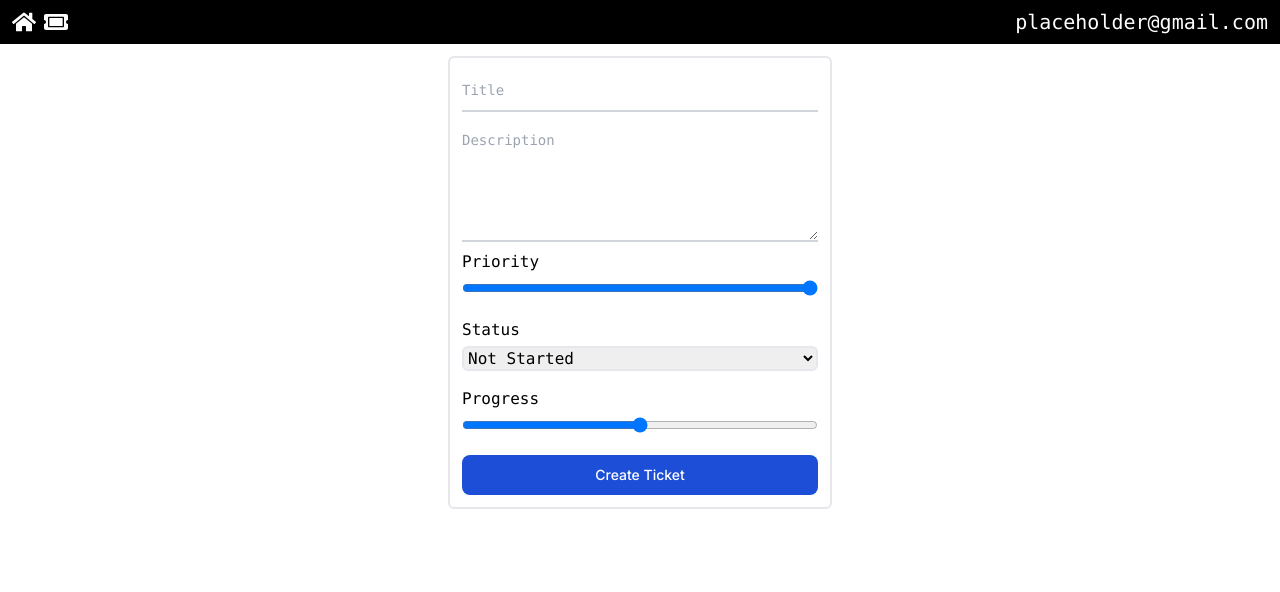
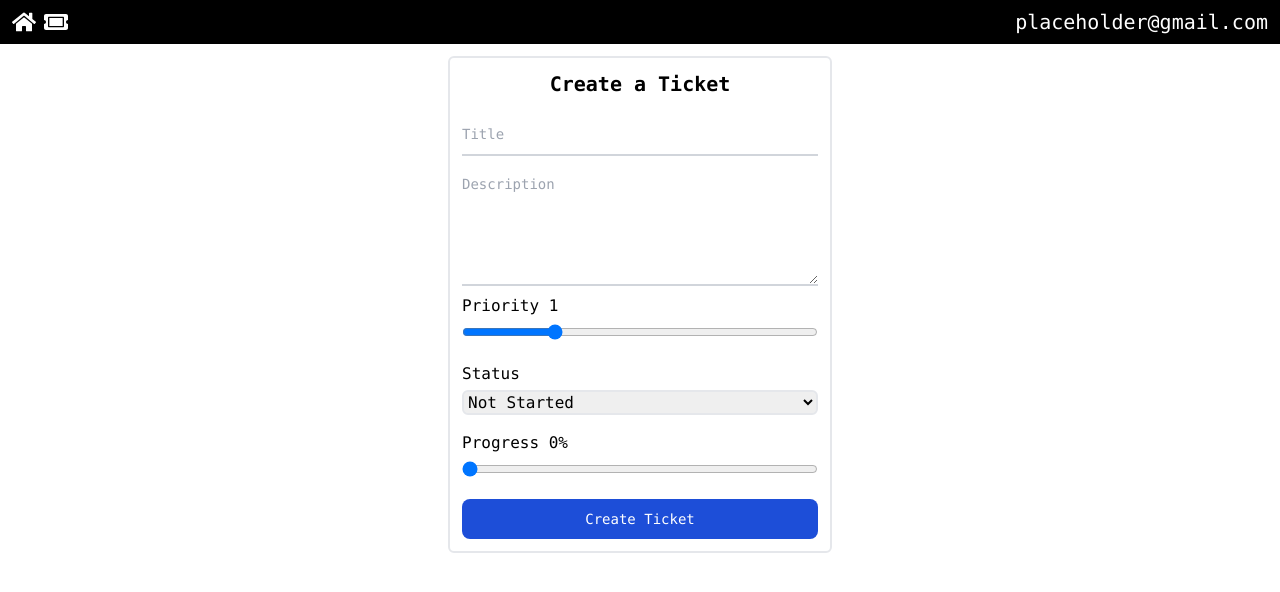
Before and after one commit to SinghAstra/Ticketing-App, a Next.js app: page /ticket/new in a window 1280 px wide. Shown: the top 592 px of the page. Built offline with nearby package versions, Linux system fonts and the light colour scheme.

Commit message:
Ticket Form

```diff
--- a/src/app/(components)/TicketForm.js
+++ b/src/app/(components)/TicketForm.js
@@ -1,51 +1,92 @@
-import React from "react";
+"use client";
+import React, { useState } from "react";
 
 const TicketForm = () => {
+  const initialValue = {
+    title: "",
+    description: "",
+    priority: "1",
+    status: "not started",
+    progress: "0",
+  };
+  const handleChange = (e) => {
+    const key = e.target.name;
+    const value = e.target.value;
+
+    setFormData({
+      ...formData,
+      [key]: value,
+    });
+  };
+
+  const handleSubmit = (e) => {
+    e.preventDefault();
+    console.log("formData is ", formData);
+  };
+
+  const [formData, setFormData] = useState(initialValue);
   return (
-    <form class="max-w-sm mx-auto flex flex-col gap-2 border-2 p-3 m-3 rounded-md">
+    <form
+      className="max-w-sm mx-auto flex flex-col gap-2 border-2 p-3 m-3 rounded-md"
+      onSubmit={handleSubmit}
+    >
+      <h1 className="text-center font-bold font-mono mb-2 text-xl">
+        Create a Ticket
+      </h1>
       <input
         type="text"
         name="title"
         id="title"
-        class="py-2.5 px-0 w-full text-sm text-gray-900 bg-transparent border-0 border-b-2 font-mono border-gray-300 appearance-none focus:outline-none focus:ring-0 focus:border-blue-600 peer"
+        className="py-2.5 px-0 w-full text-sm text-gray-900 bg-transparent border-0 border-b-2 font-mono border-gray-300 appearance-none focus:outline-none focus:ring-0 focus:border-blue-600 peer"
         placeholder="Title"
+        value={formData.title}
+        onChange={handleChange}
         required
       />
       <textarea
         type="text"
         name="description"
         id="description"
-        class="py-2.5 px-0 w-full text-sm text-gray-900 bg-transparent border-0 border-b-2 font-mono border-gray-300 appearance-none focus:outline-none focus:ring-0 focus:border-blue-600 peer"
+        className="py-2.5 px-0 w-full text-sm text-gray-900 bg-transparent border-0 border-b-2 font-mono border-gray-300 appearance-none focus:outline-none focus:ring-0 focus:border-blue-600 peer"
         placeholder="Description"
+        value={formData.description}
+        onChange={handleChange}
         rows={5}
         required
       />
       <div className="mb-2">
-        <label for="range" className="block mb-1 font-mono">
-          Priority
+        <label htmlFor="priority" className="block mb-1 font-mono">
+          Priority {formData.priority}
         </label>
         <input
           type="range"
           min="0"
           max="4"
-          id="range"
-          name="range"
+          id="priority"
+          name="priority"
           className="w-full"
+          value={formData.priority}
+          onChange={handleChange}
         />
       </div>
       <div className="mb-2">
-        <label for="status" className="block mb-1 font-mono">
+        <label htmlFor="status" className="block mb-1 font-mono">
           Status
         </label>
-        <select name="status" className="w-full font-mono border-2 rounded-md">
+        <select
+          name="status"
+          className="w-full font-mono border-2 rounded-md"
+          value={formData.status}
+          onChange={handleChange}
+        >
           <option value={"not started"}>Not Started</option>
           <option value={"started"}>Started</option>
           <option value={"done"}>Done</option>
         </select>
       </div>
       <div className="mb-2">
-        <label for="progress" className="block mb-1 font-mono">
-          Progress
+        <label htmlFor="progress" className="block mb-1 font-mono">
+          Progress {formData.progress}%
         </label>
         <input
           type="range"
@@ -54,12 +95,14 @@ const TicketForm = () => {
           id="progress"
           name="progress"
           className="w-full"
+          value={formData.progress}
+          onChange={handleChange}
         />
       </div>
 
       <button
         type="submit"
-        class="text-white bg-blue-700 hover:bg-blue-800 focus:ring-4 focus:outline-none focus:ring-blue-300 font-medium rounded-lg text-sm w-full sm:w-auto px-5 py-2.5 text-center dark:bg-blue-600 dark:hover:bg-blue-700 dark:focus:ring-blue-800"
+        className="text-white font-mono bg-blue-700 hover:bg-blue-800 focus:ring-4 focus:outline-none focus:ring-blue-300 font-medium rounded-lg text-sm w-full sm:w-auto px-5 py-2.5 text-center dark:bg-blue-600 dark:hover:bg-blue-700 dark:focus:ring-blue-800"
       >
         Create Ticket
       </button>
```
